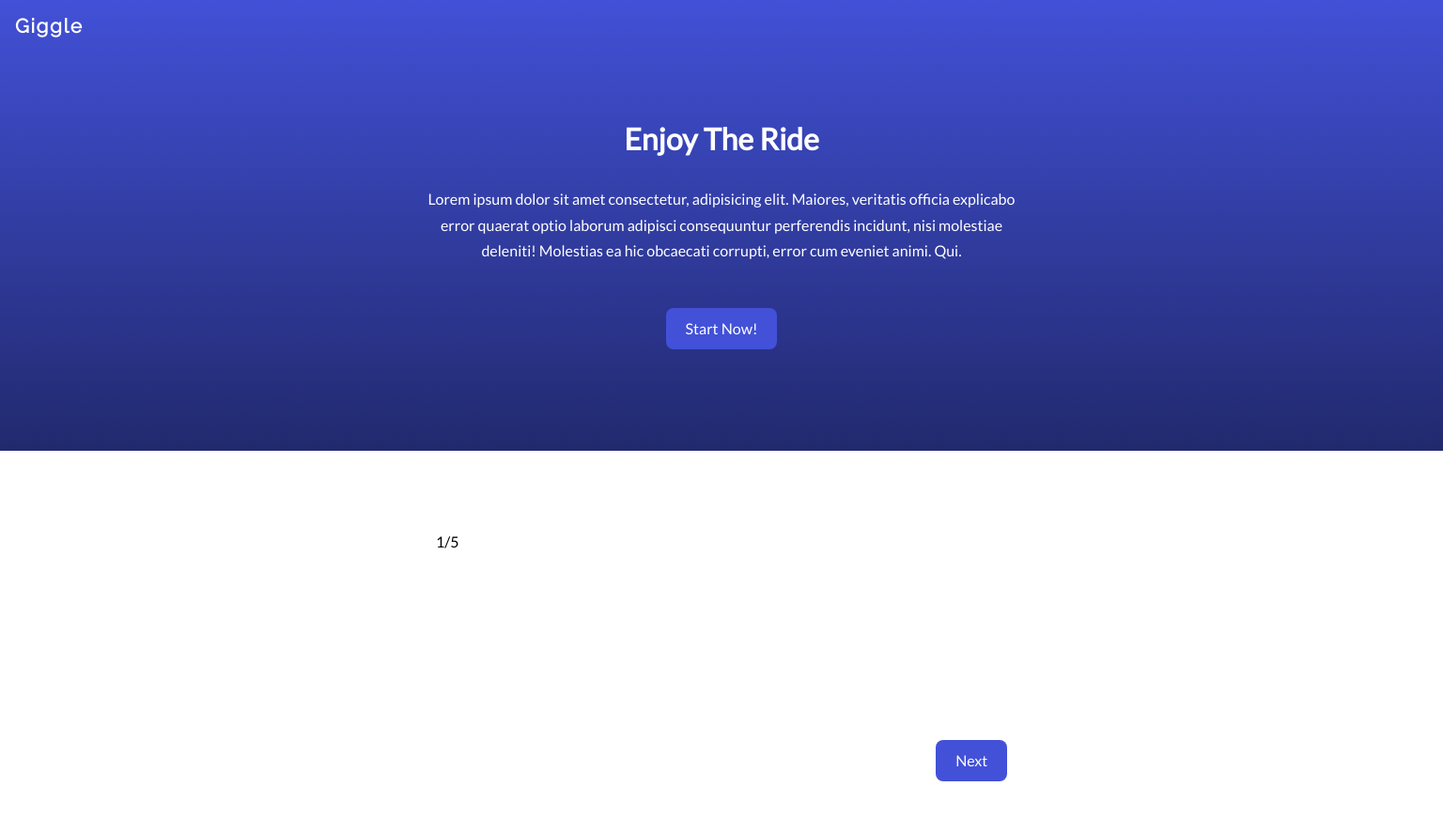
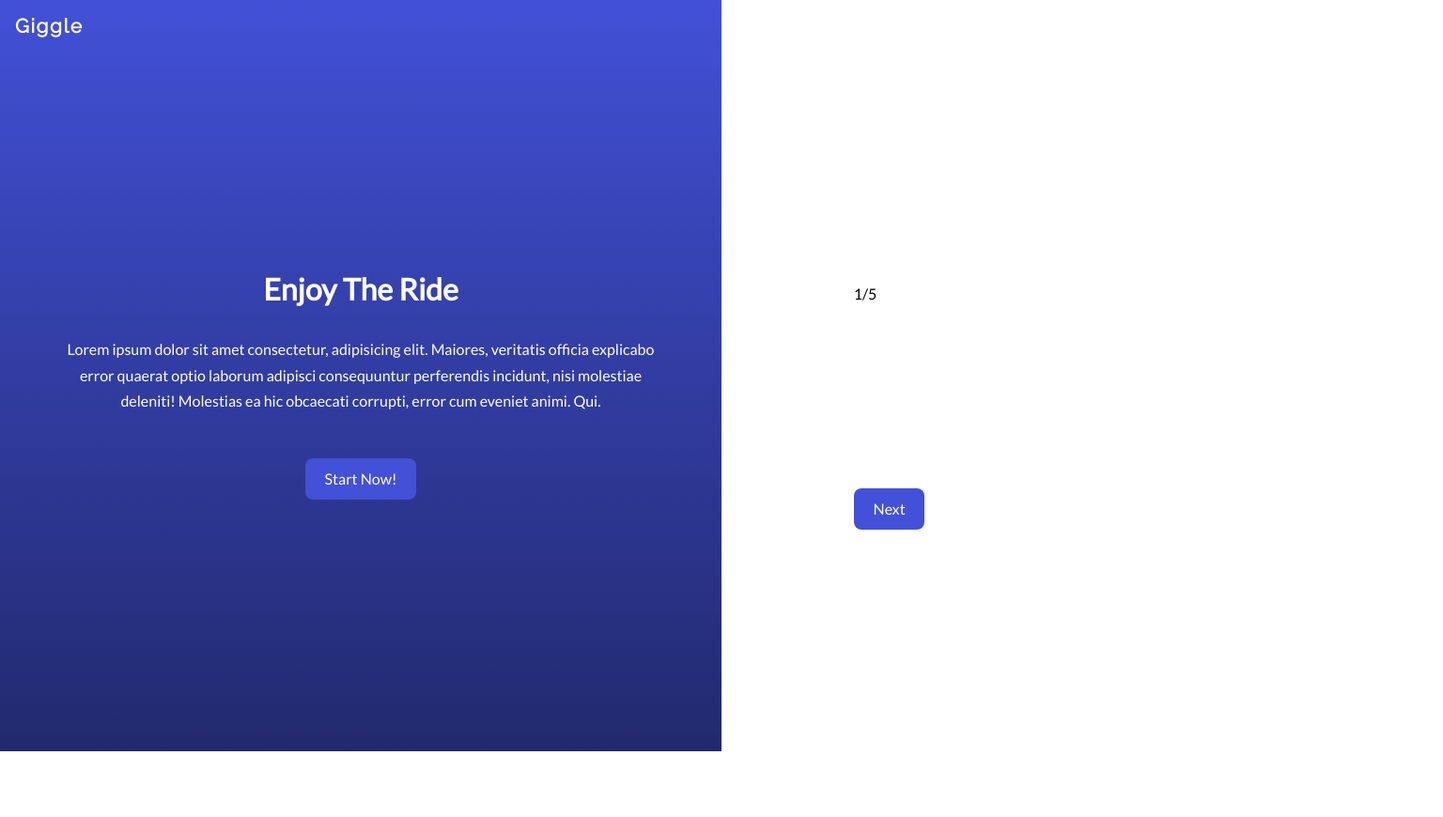
Before and after one commit to Marius4568/frontend-final-test-M.Urbonas, a website built with Parcel: page src/index.html in a window 1536 px wide. Shown: the whole page at 94% size. After the commit the page ends 800 px from the top, so only its background shows below. Built offline with nearby package versions, Linux system fonts and the light colour scheme; no server answers.

Commit message:
media queries index page

```diff
--- a/src/js/index.js
+++ b/src/js/index.js
@@ -82,7 +82,7 @@ function updateForm() {
         update();
         document.querySelector("button[type='submit']").textContent = "Next";
       });
-      btnWrap.append(btn);
+      btnWrap.prepend(btn);
       questionCount.textContent = `${currentStep + 1}/5`;
       currentStep++;
 
--- a/src/scss/index.scss
+++ b/src/scss/index.scss
@@ -5,10 +5,11 @@
 body {
   font-size: toRem(12);
   padding-bottom: 5rem;
+  max-width: toRem(1600);
+  margin: auto;
 }
 
 main {
-  max-width: toRem(1600);
   display: flex;
   flex-direction: column;
 }
@@ -51,6 +52,8 @@ main {
 }
 
 .form-section {
+  background-color: $white;
+  min-height: 30rem;
   .form-section__info {
     width: 100%;
     margin-top: 4rem;
@@ -79,20 +82,17 @@ main {
 
       .btn-wrap {
         display: flex;
-        flex-direction: column;
+        flex-direction: column-reverse;
         align-items: center;
         justify-content: center;
 
         button[type="submit"] {
           @include button($light-blue, $white);
-          position: absolute;
-          bottom: 6.5rem;
+          margin: 2rem 0;
         }
 
         .oops-btn {
           @include button($light-gray, $dark-gray);
-          position: absolute;
-          bottom: 2rem;
         }
       }
 
@@ -130,16 +130,72 @@ main {
           justify-content: space-between;
 
           button[type="submit"] {
-            right: 4rem;
-            bottom: 1rem;
+            margin: 2rem 1rem;
           }
 
           .oops-btn {
-            bottom: 1rem;
-            left: 4rem;
+            margin-left: 1rem;
           }
         }
       }
     }
   }
 }
+
+@media only screen and (min-width: 1000px) {
+  body {
+    padding-bottom: 0;
+  }
+
+  main {
+    display: flex;
+    flex-direction: row;
+  }
+
+  .call-to-action-section {
+    height: 100vh;
+    width: 50%;
+  }
+
+  .form-section {
+    height: 100vh;
+    width: 50%;
+    display: grid;
+    place-items: center;
+
+    .form-section__info {
+      width: 80%;
+    }
+  }
+
+  .form-section {
+    .form-section__info {
+      form {
+        .btn-wrap {
+          flex-direction: column-reverse;
+        }
+      }
+    }
+  }
+}
+
+@media only screen and (min-width: 1400px) {
+  .form-section {
+    .form-section__info {
+      form {
+        .btn-wrap {
+          flex-direction: row;
+          justify-content: space-between;
+
+          button[type="submit"] {
+            margin-right: 1rem;
+          }
+
+          .oops-btn {
+            margin-left: 1rem;
+          }
+        }
+      }
+    }
+  }
+}
```
Also changed, not shown: 6 other files.
